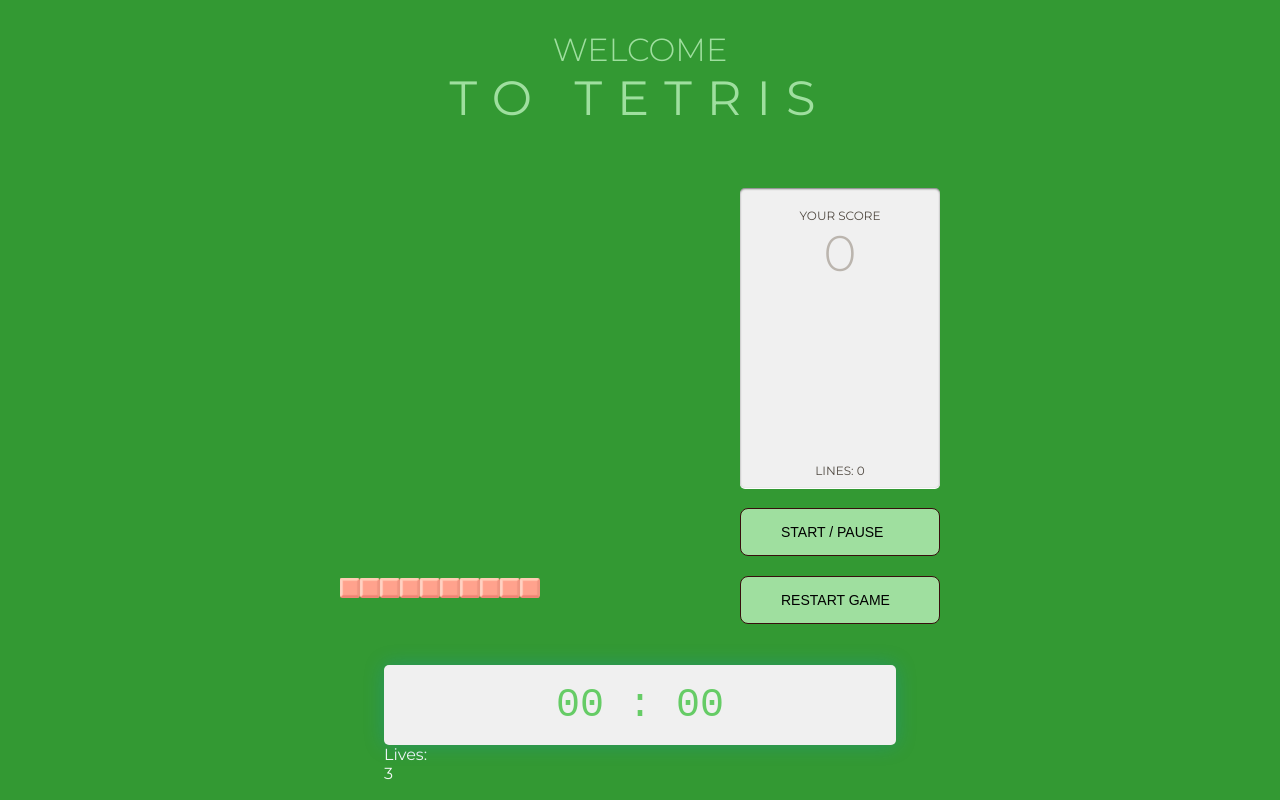
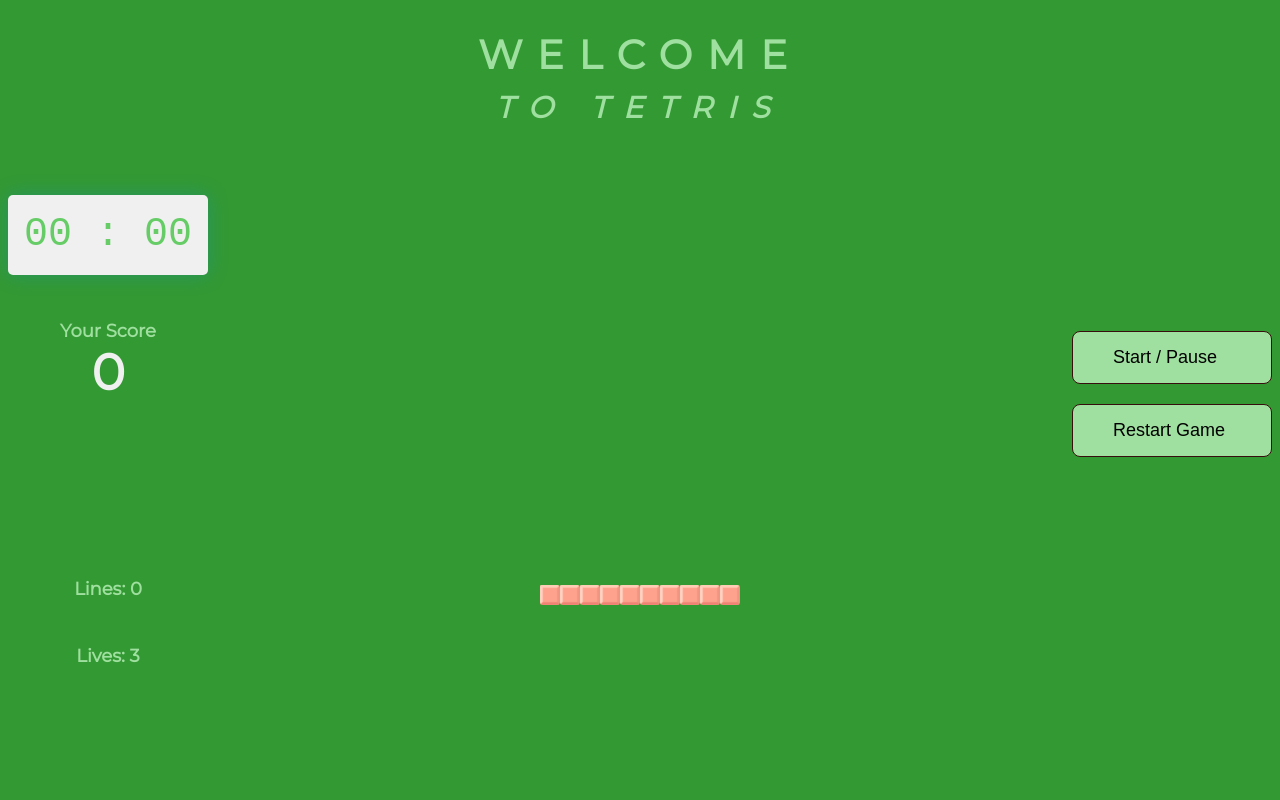
Before and after one commit to JekaterinaShashkina/tetris, a plain HTML site: page index.html in a window 1280 px wide. Drawn offline with Linux system fonts and the light colour scheme.

Commit message:
css update

```diff
--- a/index.html
+++ b/index.html
@@ -16,34 +16,31 @@
   </head>
   <body>
     <header>
-      <h1 class="title fw-300 t-ucase">
-        Welcome <br /><span class="fw-400 t-wide t-big t-ucase">to tetris</span>
+      <h1 class="title">
+        Welcome <br /><span class="header__span">to tetris</span>
       </h1>
     </header>
     <main class="game-area">
       <div class="game">
+        <div class="display">
+          <div class="timerDisplay">00 : 00</div>
+
+          <h2 class="score">
+            Your Score <br />
+            <span class="score-display">0</span>
+          </h2>
+          <div class="previous-grid"></div>
+          <h2 class="lines-display">
+            Lines:<span class="lines-score"> 0</span>
+          </h2>
+          <div class="lives">Lives: <span class="lives-score">3</span></div>
+        </div>
         <div class="grid"></div>
 
-        <section>
-          <div class="display">
-            <h1 class="score fw-400 t-ucase">
-              Your Score <br />
-              <span class="score-display t-ucase fw-300">0</span>
-            </h1>
-            <div class="previous-shape">
-              <div class="previous-grid"></div>
-            </div>
-            <h2 class="lines-display fw-400 t-ucase">
-              Lines:<span class="lines-score"> 0</span>
-            </h2>
-          </div>
-          <button class="button button t-ucase" href="#">Start / Pause</button>
-          <button class="button buttonr t-ucase" href="#">Restart Game</button>
-        </section>
-      </div>
-      <div class="timer">
-        <div class="timerDisplay">00 : 00</div>
-        <div class="lives">Lives: <span class="lives-score">3</span></div>
+        <div class="buttons">
+          <button class="button">Start / Pause</button>
+          <button class="button buttonr">Restart Game</button>
+        </div>
       </div>
     </main>
   </body>
--- a/index.js
+++ b/index.js
@@ -8,9 +8,9 @@
 } from "./constants.js";
 import { grid, createGrid } from "./createGrid.js";
 import { theTetrominoes } from "./tetrominoes.js";
-startGame();
+
 //document.addEventListener("DOMContentLoaded", () => {
-function startGame() {
+const startGame = () => {
   let squares = Array.from(grid.querySelectorAll("div"));
 
   let width = 10;
@@ -337,7 +337,7 @@
       // elem.classList.remove("block"),
       //elem.style.backgroundImage == "none"
     );
-    createGrid();
+    // createGrid();
   };
   // Restart game
   const restartBtn = document.querySelector(".buttonr");
@@ -347,4 +347,5 @@
   };
   restartBtn.addEventListener("click", reload, false); //=> {
   //});
-}
+};
+startGame();
--- a/style.css
+++ b/style.css
@@ -18,8 +18,8 @@
 body {
   font-family: "Montserrat", sans-serif;
   font-size: 1.6rem;
-  margin: auto;
-  max-width: 60rem;
+  /* margin: auto;
+  max-width: 60rem; */
   color: #f3f8f7;
   background-color: var(--background-color);
 }
@@ -36,46 +36,34 @@
 
 .title {
   color: var(--foreground-color);
-}
-
-/* some utility classes */
-.t-ucase {
+  font-size: 40px;
+  font-weight: 700;
   text-transform: uppercase;
-}
-
-.t-big {
-  font-size: 1.5em;
-}
-
-.t-wide {
   letter-spacing: 1.5rem;
 }
-
-.t-close {
-  letter-spacing: 1rem;
-}
-
-.fw-300 {
-  font-weight: 300;
-}
-
-.fw-400 {
-  font-weight: 400;
+.header__span {
+  font-size: 30px;
+  font-style: italic;
 }
 
 .score-display {
   font-size: 5rem;
-  color: rgb(133, 121, 107, 0.5);
+  color: #f0f0f0;
 }
 
 .game-area {
   display: flex;
+  height: 550px;
   justify-content: center;
+  flex-direction: row;
 }
 
 .game {
-  height: 0;
-  width: 300px;
+  display: flex;
+  height: auto;
+  width: 1300px;
+  justify-content: space-between;
+  padding-top: 30px;
 }
 
 .grid {
@@ -86,17 +74,13 @@
   height: 40rem;
 }
 
-.previous-shape {
-  width: 10rem;
-  padding-left: 2rem;
-  margin-top: -5rem;
-}
-
 .previous-grid {
   display: flex;
   flex-wrap: wrap;
   width: 8rem;
   height: 8rem;
+  align-items: center;
+  margin-top: 15px;
 }
 
 .block {
@@ -121,40 +105,25 @@
 
 .end {
   background-color: #d8edea;
+  background-image: url(\\wsl$\Ubuntu\home\skankt\folders\change\make-your-game\images\blue_block.png);
 }
 
 .button {
-  position: relative;
+  /* position: relative; */
   display: flex;
   width: 200px;
   padding: 15px 40px;
   text-align: center;
   margin-top: 20px;
-  font-size: 14px;
+  font-size: 18px;
   font-weight: 500;
   border: 1px solid rgb(56, 13, 13);
   border-radius: 8px;
   background-color: var(--foreground-color);
 }
 
-/* .button:active {
-  box-shadow: 0 1px 0 rgba(255, 255, 255, 0.5) inset,
-    0 -1px 0 rgba(255, 255, 255, 0.1) inset;
-  top: 5px;
-}
-
-.button:active:before {
-  top: -11px;
-  bottom: -5px;
-  content: "";
-} */
-
 .button:hover {
   background: var(--hoverground-color);
-}
-
-.end {
-  background-image: url(\\wsl$\Ubuntu\home\skankt\folders\change\make-your-game\images\blue_block.png);
 }
 
 .display {
@@ -165,17 +134,20 @@
   text-align: center;
   margin-top: 1rem;
   width: 200px;
-  height: 30rem;
-  background-color: #f0f0f0;
+  background-color: transparent;
   border-radius: 5px;
-  box-shadow: 0 1px 2px rgba(0, 0, 0, 0.5) inset, 0 1px 0 #fff;
-  color: #514a42;
+
+  color: var(--foreground-color);
+  font-size: 18px;
+  gap: 20px;
 }
 
 .score,
-.lines-display {
+.lines-display,
+.lives {
   padding-top: 1rem;
-  font-size: 1.2rem;
+  font-size: 18px;
+  font-weight: 700;
 }
 
 /*menu*/
@@ -191,10 +163,9 @@
 }
 
 .timer {
-  /* background-color: #fdfefe; */
+  display: flex;
   width: 40%;
   min-width: 50px;
-  position: absolute;
   transform: translate(-50%, -50%);
   top: 85%;
   left: 50%;
@@ -217,10 +188,13 @@
   box-shadow: 0 0 20px rgba(0, 139, 253, 0.25);
 }
 
-.game {
-  height: auto;
-  width: 1300px;
-  display: flex;
-  justify-content: space-between;
-  padding-top: 30px;
+.buttons {
+  width: 200px;
+  height: 100%;
+  padding-top: 10%;
 }
+.lives {
+  width: 100%;
+  height: 30px;
+  margin-bottom: 30px;
+}
```
